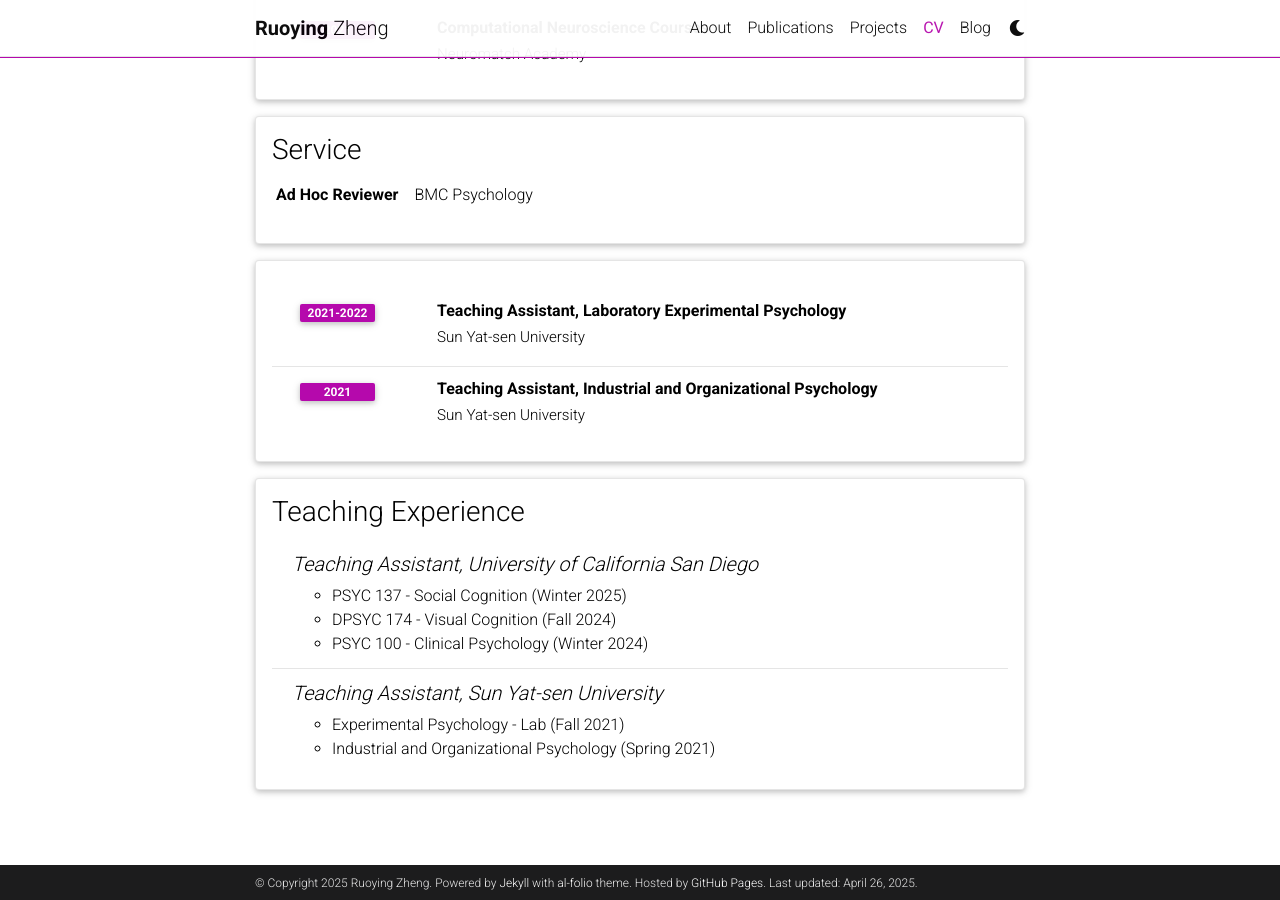
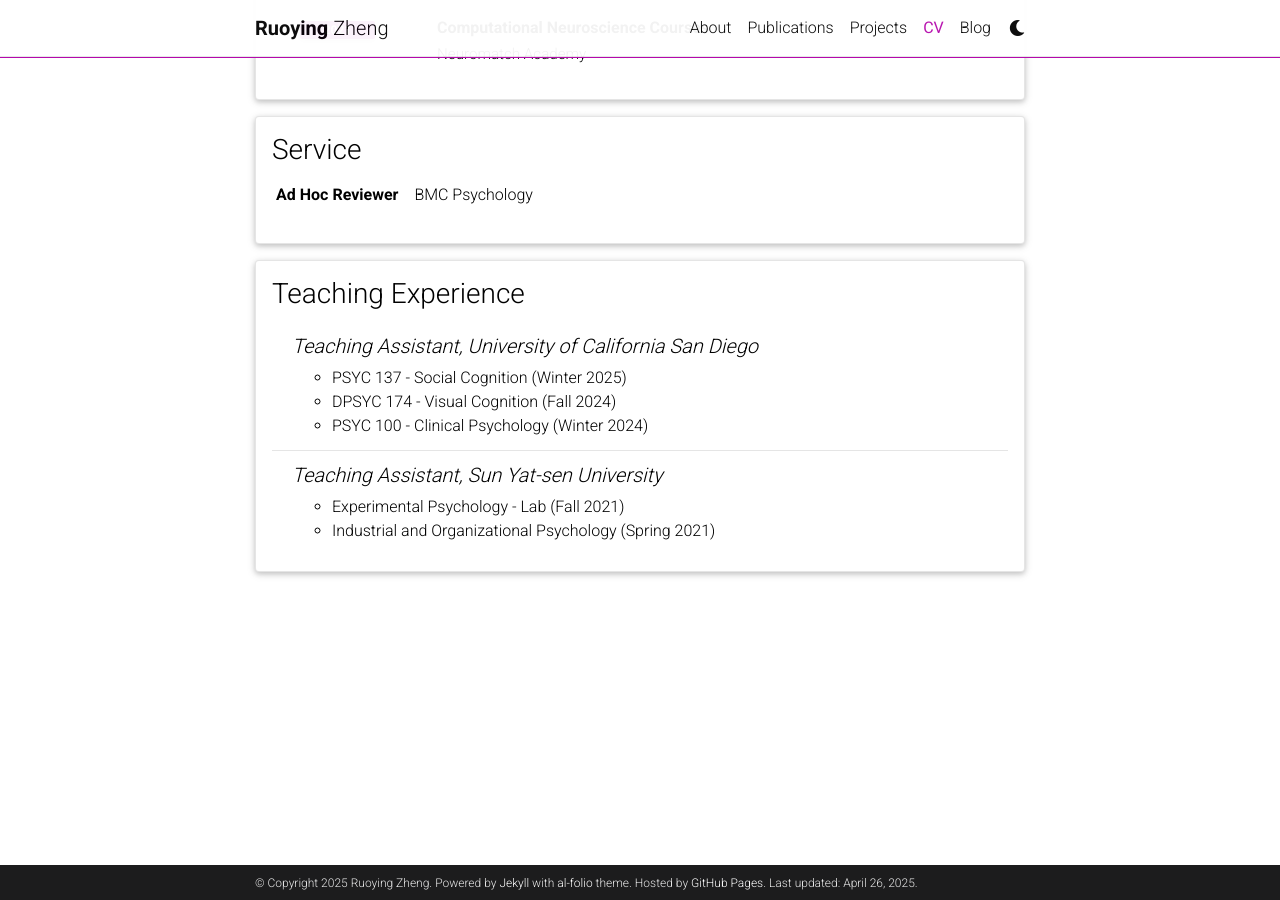
Before and after one commit to RuoyingZheng/RuoyingZheng.github.io, a Jekyll site: the page built from _pages/cv.md, in a window 1280 px wide and 900 px high, scrolled down 1924 px. Built offline with Jekyll 4.4.1, drawn with Linux system fonts in a browser that asks for light colours; comment, search, counter and statistics services are not loaded; a style sheet for code colours, icons or effects is not loaded.

Commit message:
Update cv.yml

```diff
--- a/_data/cv.yml
+++ b/_data/cv.yml
@@ -92,16 +92,6 @@
     - name: Ad Hoc Reviewer
       value: BMC Psychology
 
-- title:
-  type: time_table
-  contents:
-    - title: Teaching Assistant, Laboratory Experimental Psychology
-      institution: Sun Yat-sen University
-      year: 2021-2022
-    - title: Teaching Assistant, Industrial and Organizational Psychology
-      institution: Sun Yat-sen University
-      year: 2021
-
 - title: Teaching Experience
   type: nested_list
   contents:
```
